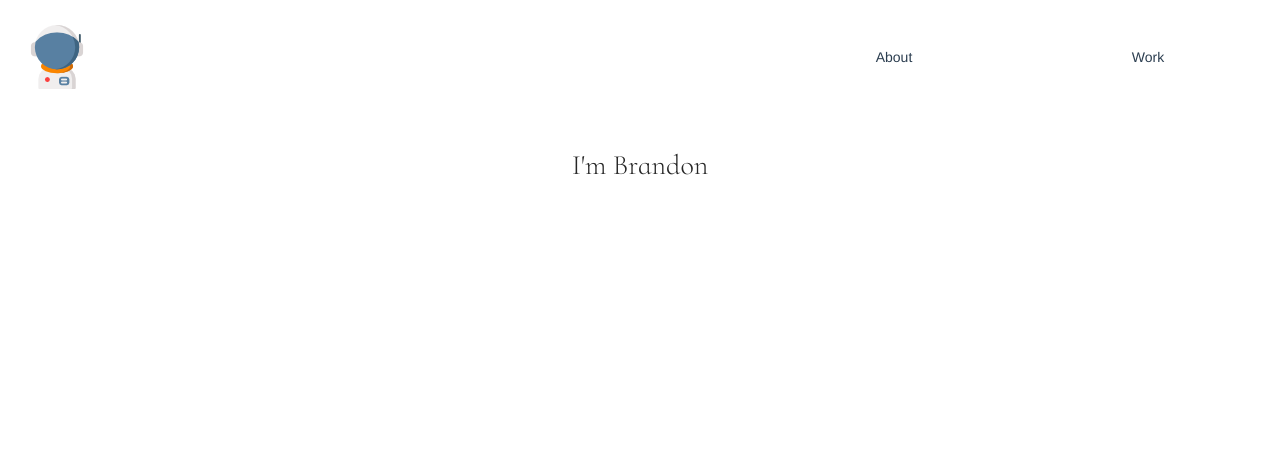
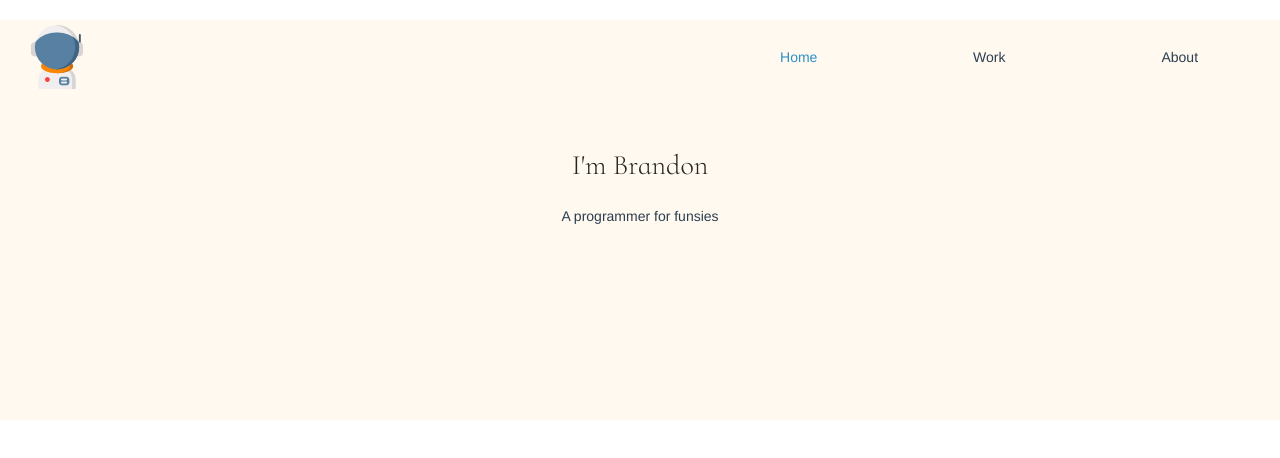
Before and after one commit to brandon-vargas/word-of-day, a Vue app: page /about in a window 1280 px wide. Shown: the top 458 px of the page. Built offline with nearby package versions, Linux system fonts and the light colour scheme.

Commit message:
added styling to soon to be homepage

```diff
--- a/src/App.vue
+++ b/src/App.vue
@@ -17,6 +17,8 @@
   -moz-osx-font-smoothing: grayscale;
   text-align: center;
   color: #2c3e50;
+      /* min-height: 100vh;
+    background: #fff9ef; */
     /* min-height: 100vh; */
 }
 
--- a/src/components/Appbar.vue
+++ b/src/components/Appbar.vue
@@ -2,18 +2,31 @@
     <div class="outterBarWrapper">
         <img src="../assets/astronaut.png" v-bind:style="{justifySelf: 'left', paddingLeft: '20px'}"/>
         <div class="innerBarWrapper">
-            <div v-bind:style="{alignSelf: 'center'}">
-                About
+            <div v-bind:style="{alignSelf: 'center', color: '#2c90c6'}">
+                Home
             </div>
             <div v-bind:style="{alignSelf: 'center'}">
                 Work
+            </div>
+            <div v-bind:style="{alignSelf: 'center'}">
+                About
             </div>
         </div>
     </div>
 </template>
 <script>
 export default {
-    name: 'Appbar'
+    name: 'Appbar',
+    data() {
+        return {
+            collapsed: true,
+        };
+    },
+    methods: {
+        toggleCollapsed() {
+          this.collapsed = !this.collapsed;
+        },
+    },
 }
 </script>
 <style scoped>
@@ -28,8 +41,8 @@ export default {
 .innerBarWrapper {
     display: grid;
     grid-template-rows: 1fr;
-    grid-template-columns: 1fr 1fr;
+    grid-template-columns: 1fr 1fr 1fr;
     justify-content: right;
-    width: 80%;
+    width: 90%;
 }
 </style>
--- a/src/views/HomePage.vue
+++ b/src/views/HomePage.vue
@@ -1,17 +1,23 @@
 <template>
-    <div>
+    <div class="homePage">
         <Appbar/>
-        <div class="name">
-            <h1>I'm Brandon</h1>
+        <div >
+            <h1 class="name">I'm Brandon</h1>
+            <p>A programmer for funsies</p>
+            <!-- <img src="../assets/editone.png"/> -->
         </div>
+        <!-- <Card :title="'i am a title'" :content="'i am some description that explains i really dont knowi am some description that explains i really dont knowi am some description that explains i really dont knowi am some description that explains i really dont knowi am some description that explains i really dont knowi am some description that explains i really dont knowi am some description that explains '"></Card> -->
+
     </div>
 </template>
 <script>
 import Appbar from '@/components/Appbar.vue'
+// import Card from '@/components/Card.vue'
 export default {
     name: 'HomePage',
     components: {
-        Appbar
+        Appbar,
+        // Card
     }
 }
 </script>
@@ -20,4 +26,8 @@ export default {
     font-family: 'Cormorant Infant', serif;
     margin: 50px 20px 20px 20px;
 }
+.homePage {
+    min-height: 50vh;
+    background: #fff9ef;
+}
 </style>
```
